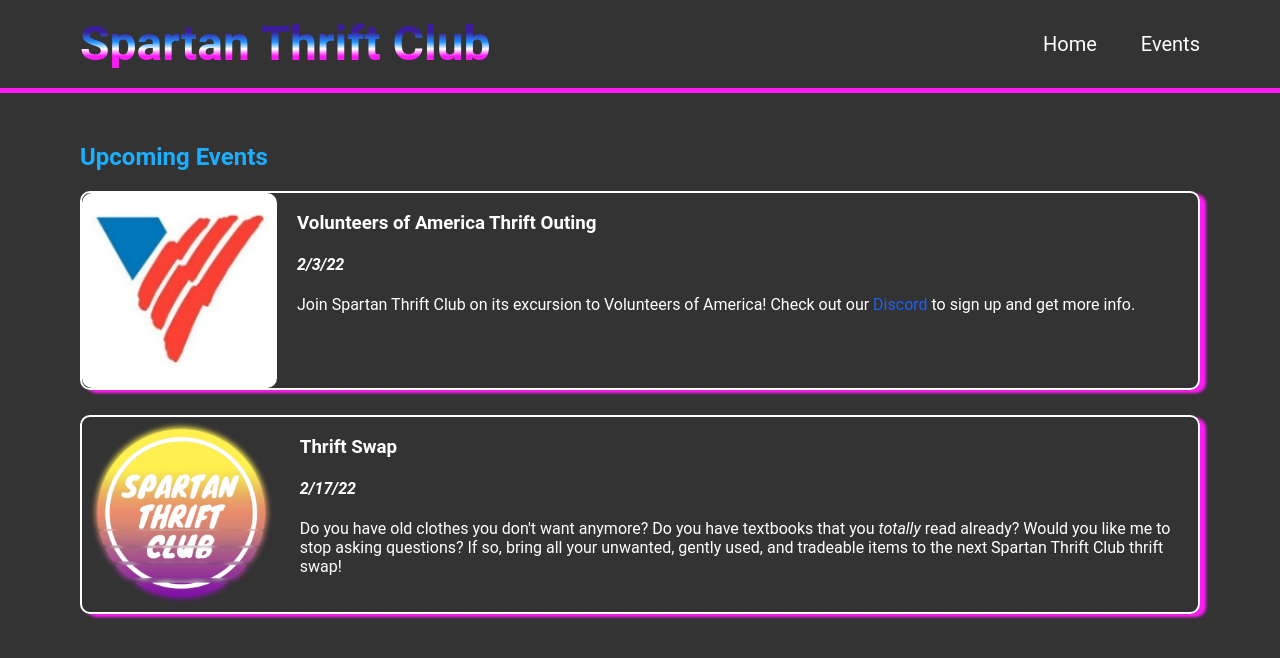
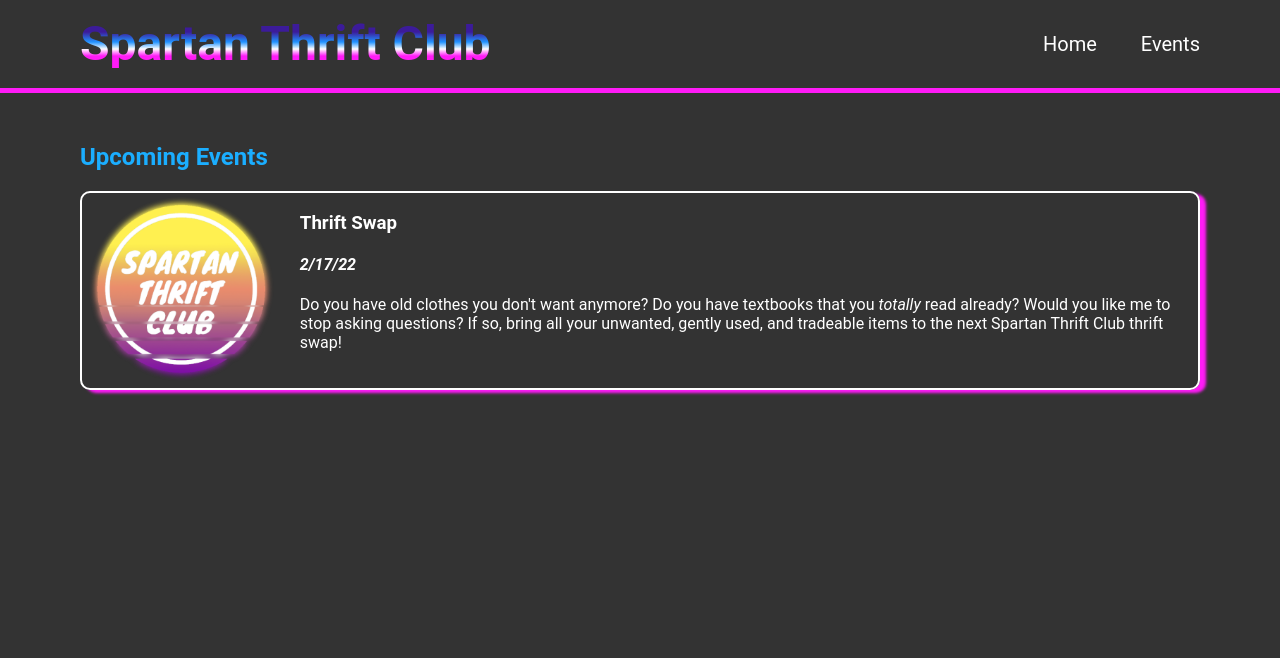
Before and after one commit to lukasrichters14/spartan-thrift, a plain HTML site: page events.html in a window 1280 px wide. Drawn offline with Linux system fonts and the light colour scheme.

Commit message:
modified events

```diff
--- a/events.html
+++ b/events.html
@@ -18,17 +18,6 @@
     <main>
         <h2 id="upcoming">Upcoming Events</h2>
         <div class="event">
-            <img class="event-img-left" src="assets/voa.png" alt="Volunteers of America Logo.">
-            <div class="textbox">
-                <h3>Volunteers of America Thrift Outing</h3>
-                <h4><i>2/3/22</i></h4>
-                <p>
-                    Join Spartan Thrift Club on its excursion to Volunteers of America! Check out our
-                    <a href="https://discord.gg/8EnJfpg4FQ">Discord</a> to sign up and get more info.
-                </p>
-            </div>
-        </div>
-        <div class="event">
             <img class="event-img-left" src="assets/vaporthrift_logo.png" alt="Spartan Thrift Club logo.">
             <div class="textbox">
                 <h3>Thrift Swap</h3>
```
